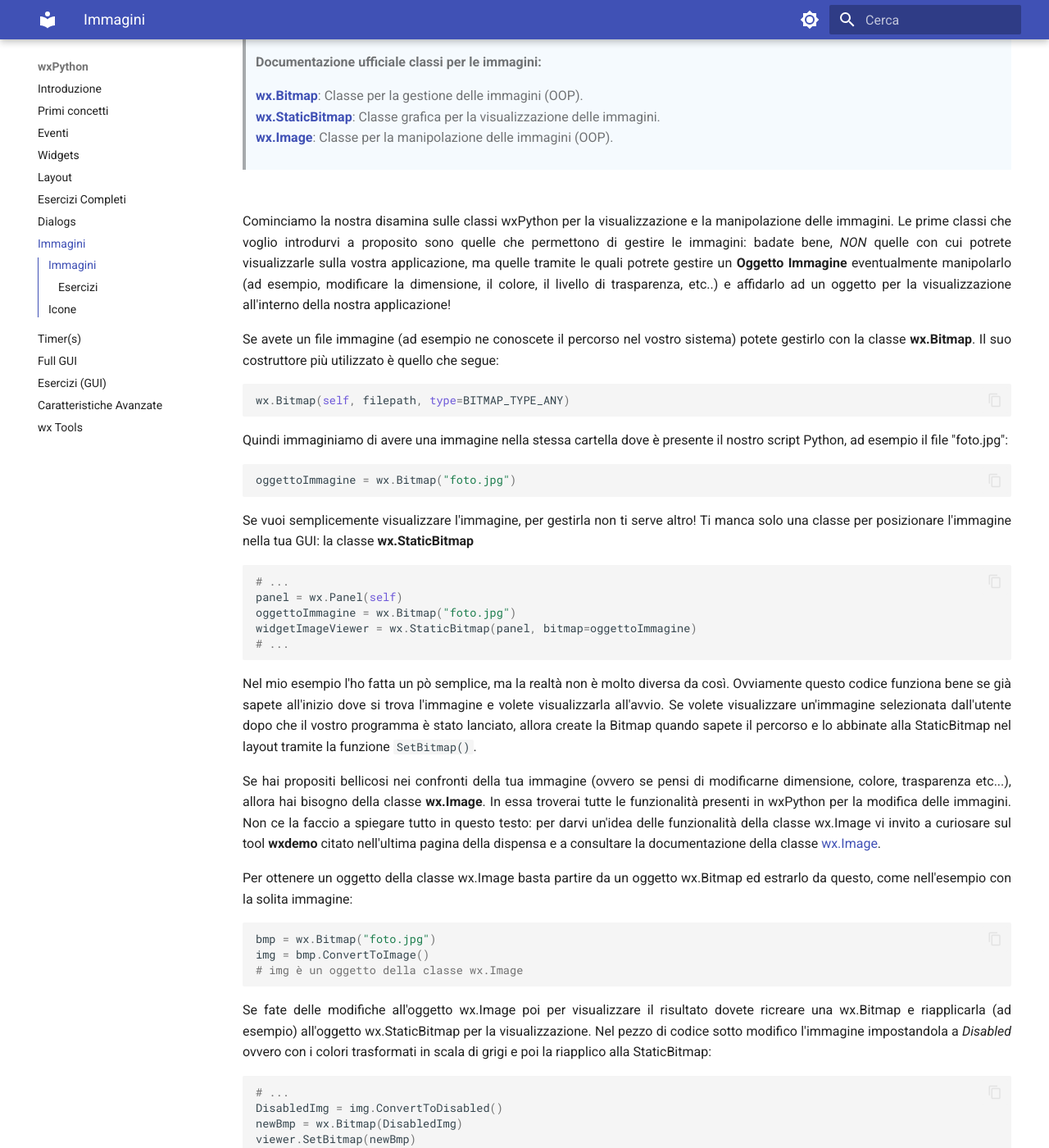
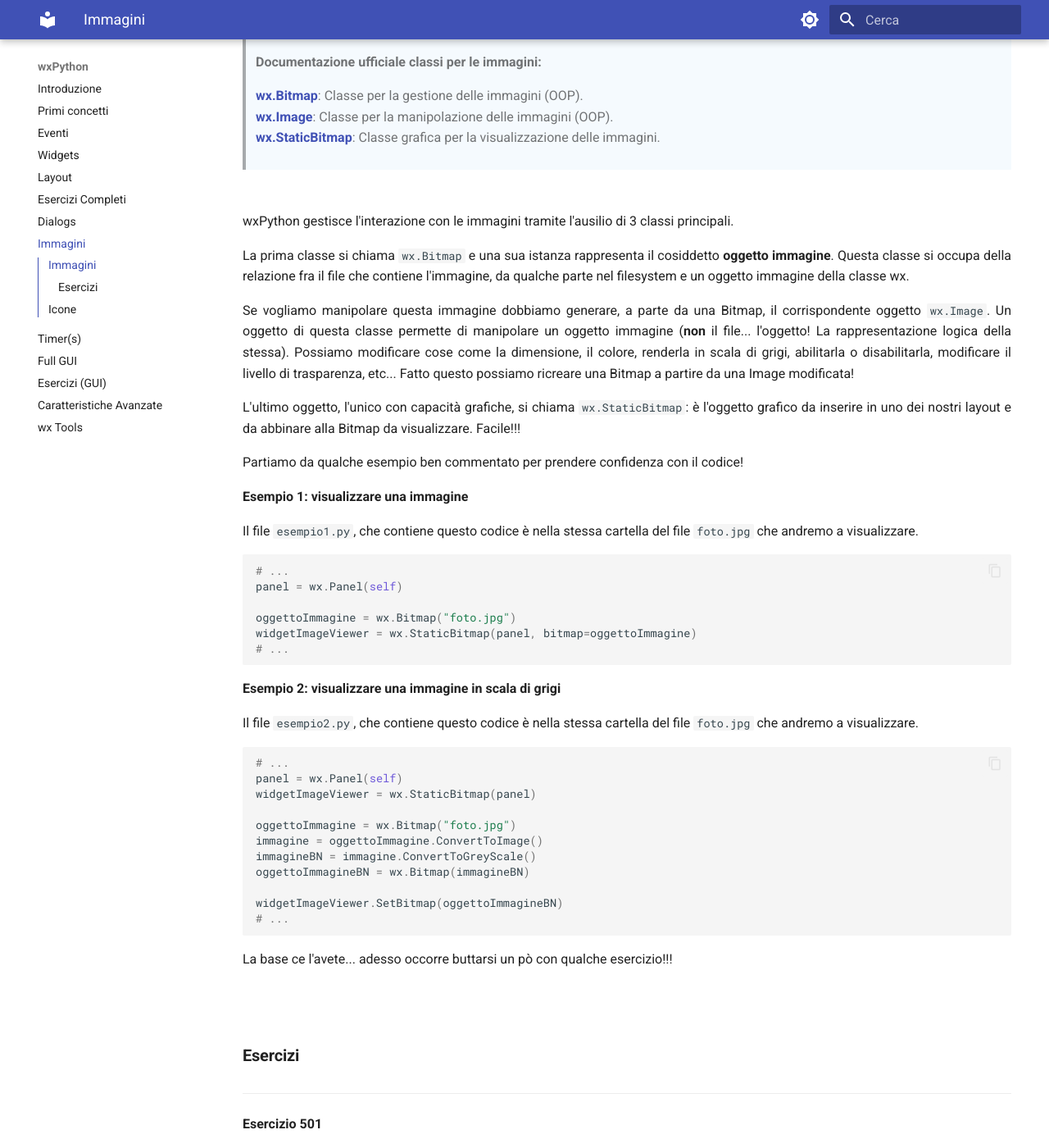
Before and after one commit to adjamhub/pyhandouts, an MkDocs documentation site: the page built from docs/wx/150_images.md, in a window 1280 px wide and 1400 px high, scrolled down 713 px. Shown: the whole window at 82% size. Built offline with MkDocs 1.6.1 and Material for MkDocs 9.7.7, drawn with Linux system fonts in a browser that asks for light colours; some of the changed text lies outside the part shown.

Commit message:
Update 150_images.md

````diff
--- a/docs/wx/150_images.md
+++ b/docs/wx/150_images.md
@@ -22,89 +22,59 @@
 > **Documentazione ufficiale classi per le immagini:**
 >
 > **<a href="https://docs.wxpython.org/wx.Bitmap.html" target="_blank">wx.Bitmap</a>**: Classe per la gestione delle immagini (OOP).<br>
+> **<a href="https://docs.wxpython.org/wx.Image.html" target="_blank">wx.Image</a>**: Classe per la manipolazione delle immagini (OOP).<br>
 > **<a href="https://docs.wxpython.org/wx.StaticBitmap.html" target="_blank">wx.StaticBitmap</a>**: Classe grafica per la visualizzazione delle immagini.<br>
-> **<a href="https://docs.wxpython.org/wx.Image.html" target="_blank">wx.Image</a>**: Classe per la manipolazione delle immagini (OOP).<br>
 
 
-Cominciamo la nostra disamina sulle classi wxPython per la
-visualizzazione e la manipolazione delle immagini. Le prime classi che
-voglio introdurvi a proposito sono quelle che permettono di gestire le
-immagini: badate bene, *NON* quelle con cui potrete visualizzarle sulla
-vostra applicazione, ma quelle tramite le quali potrete gestire un
-**Oggetto Immagine** eventualmente manipolarlo (ad esempio, modificare
-la dimensione, il colore, il livello di trasparenza, etc..) e affidarlo
-ad un oggetto per la visualizzazione all'interno della nostra
-applicazione!
+wxPython gestisce l'interazione con le immagini tramite l'ausilio di 3 classi principali.
 
-Se avete un file immagine (ad esempio ne conoscete il percorso nel
-vostro sistema) potete gestirlo con la classe **wx.Bitmap**. Il suo
-costruttore più utilizzato è quello che segue:
+La prima classe si chiama `wx.Bitmap` e una sua istanza rappresenta il cosiddetto **oggetto immagine**. Questa classe si occupa
+della relazione fra il file che contiene l'immagine, da qualche parte nel filesystem e un oggetto immagine della classe wx.
 
-``` python
-wx.Bitmap(self, filepath, type=BITMAP_TYPE_ANY)
-```
+Se vogliamo manipolare questa immagine dobbiamo generare, a parte da una Bitmap, il corrispondente oggetto `wx.Image`.
+Un oggetto di questa classe permette di manipolare un oggetto immagine (**non** il file... l'oggetto! La rappresentazione logica della stessa).
+Possiamo modificare cose come la dimensione, il colore, renderla in scala di grigi, abilitarla o disabilitarla, modificare il livello di trasparenza, etc...
+Fatto questo possiamo ricreare una Bitmap a partire da una Image modificata!
 
-Quindi immaginiamo di avere una immagine nella stessa cartella dove è
-presente il nostro script Python, ad esempio il file "foto.jpg":
+L'ultimo oggetto, l'unico con capacità grafiche, si chiama `wx.StaticBitmap`: è l'oggetto grafico da inserire in uno dei nostri layout e da abbinare alla Bitmap
+da visualizzare. Facile!!!
 
-``` python
-oggettoImmagine = wx.Bitmap("foto.jpg")
-```
+Partiamo da qualche esempio ben commentato per prendere confidenza con il codice!
 
-Se vuoi semplicemente visualizzare l'immagine, per gestirla non ti
-serve altro! Ti manca solo una classe per posizionare l'immagine nella
-tua GUI: la classe **wx.StaticBitmap**
+
+**Esempio 1: visualizzare una immagine**
+
+Il file `esempio1.py`, che contiene questo codice è nella stessa cartella del file `foto.jpg` che andremo a visualizzare.
 
 ``` python
 # ...
 panel = wx.Panel(self)
+
 oggettoImmagine = wx.Bitmap("foto.jpg")
 widgetImageViewer = wx.StaticBitmap(panel, bitmap=oggettoImmagine)
 # ...
 ```
 
-Nel mio esempio l'ho fatta un pò semplice, ma la realtà non è molto diversa da così.
-Ovviamente questo codice funziona bene se già sapete all'inizio dove si trova l'immagine e volete visualizzarla all'avvio.
-Se volete visualizzare un'immagine selezionata dall'utente dopo che il
-vostro programma è stato lanciato, allora create la Bitmap quando sapete
-il percorso e lo abbinate alla StaticBitmap nel layout tramite la funzione `SetBitmap()`.
+**Esempio 2: visualizzare una immagine in scala di grigi**
 
-Se hai propositi bellicosi nei confronti della tua immagine (ovvero se
-pensi di modificarne dimensione, colore, trasparenza etc...), allora
-hai bisogno della classe **wx.Image**. In essa troverai tutte le
-funzionalità presenti in wxPython per la modifica delle immagini. Non ce
-la faccio a spiegare tutto in questo testo: per darvi un'idea delle
-funzionalità della classe wx.Image vi invito a curiosare sul tool
-**wxdemo** citato nell'ultima pagina della dispensa e a consultare la
-documentazione della classe
-[wx.Image](https://wxpython.org/Phoenix/docs/html/wx.Image.html).
-
-Per ottenere un oggetto della classe wx.Image basta partire da un
-oggetto wx.Bitmap ed estrarlo da questo, come nell'esempio con la
-solita immagine:
-
-``` python
-bmp = wx.Bitmap("foto.jpg")
-img = bmp.ConvertToImage()
-# img è un oggetto della classe wx.Image
-```
-
-Se fate delle modifiche all'oggetto wx.Image poi per visualizzare il
-risultato dovete ricreare una wx.Bitmap e riapplicarla (ad esempio)
-all'oggetto wx.StaticBitmap per la visualizzazione. Nel pezzo di codice
-sotto modifico l'immagine impostandola a *Disabled* ovvero con i colori
-trasformati in scala di grigi e poi la riapplico alla StaticBitmap:
+Il file `esempio2.py`, che contiene questo codice è nella stessa cartella del file `foto.jpg` che andremo a visualizzare.
 
 ``` python
 # ...
-DisabledImg = img.ConvertToDisabled()
-newBmp = wx.Bitmap(DisabledImg)
-viewer.SetBitmap(newBmp)
+panel = wx.Panel(self)
+widgetImageViewer = wx.StaticBitmap(panel)
+
+oggettoImmagine = wx.Bitmap("foto.jpg")
+immagine = oggettoImmagine.ConvertToImage()
+immagineBN = immagine.ConvertToGreyScale()
+oggettoImmagineBN = wx.Bitmap(immagineBN)
+
+widgetImageViewer.SetBitmap(oggettoImmagineBN)
 # ...
 ```
 
-Spero sia chiaro.
-Adesso comunque arriva qualche esercizio ad aiutarvi :)
+La base ce l'avete... adesso occorre buttarsi un pò con qualche esercizio!!!
+
 
 
 ### Esercizi
@@ -128,7 +98,6 @@
 selezionare una immagine che andrà mostrata nella StaticBitmap. Il
 secondo pulsante è un ToggleButton che abilita/disabilita l'immagine
 selezionata.
-
 
 ----------------------------------------------------------------------------------------------------------------------
 
@@ -158,65 +127,29 @@
 bitmap = wx.ArtProvider.GetBitmap(wx.UN_ID_FRA_QUELLI_ELENCATI_SOTTO)
 ```
 
-Vediamo l'elenco delle icone automaticamente supportate (in rigoroso ordine alfabetico):
+Vediamo l'elenco delle icone automaticamente supportate (in rigoroso ordine sparso):
 
-| Descrizione                 |  Art Provider ID           |
-|-----------------------------|----------------------------|
-| Aggiungi Bookmark           |  wx.ART_ADD_BOOKMARK       |
-| CDRom                       |  wx.ART_CDROM              |
-| Chiudi                      |  wx.ART_CLOSE              |
-| Copia                       |  wx.ART_COPY               |
-| Una grossa X                |  wx.ART_CROSS_MARK         |
-| Taglia                      |  wx.ART_CUT                |
-| Cancella Bookmark           |  wx.ART_DEL_BOOKMARK       |
-| Cancella                    |  wx.ART_DELETE             |
-| Errore                      |  wx.ART_ERROR              |
-| File eseguibile             |  wx.ART_EXECUTABLE_FILE    |
-| Apri (file)                 |  wx.ART_FILE_OPEN          |
-| Salva (file)                |  wx.ART_FILE_SAVE          |
-| Salva come                  |  wx.ART_FILE_SAVE_AS       |
-| Trova                       |  wx.ART_FIND               |
-| Trova e sostituisci         |  wx.ART_FIND_AND_REPLACE   |
-| Floppy                      |  wx.ART_FLOPPY
-| Cartella                    |  wx.ART_FOLDER
-| Apri Cartella               |  wx.ART_FOLDER_OPEN
-| Torna Indietro              |  wx.ART_GO_BACK
-| Vai alla cartella superiore |  wx.ART_GO_DIR_UP
-| Vai giù                     |  wx.ART_GO_DOWN
-| Vai avanti                  |  wx.ART_GO_FORWARD
-| Torna a casa (Lassie)       |  wx.ART_GO_HOME
-| Vai dal genitore            |  wx.ART_GO_TO_PARENT
-| Vai su                      |  wx.ART_GO_UP
-| Torna al primo              |  wx.ART_GOTO_FIRST
-| Vai all'ultimo              | wx.ART_GOTO_LAST
-| Hard Disk                   |  wx.ART_HARDDISK
-| Aiuto                       |  wx.ART_HELP
-| Aiuto (libro)               |  wx.ART_HELP_BOOK
-| Aiuto (cartella)            |  wx.ART_HELP_FOLDER
-| Aiuto (pagina)              |  wx.ART_HELP_PAGE
-| Aiuto (impostazioni)        | wx.ART_HELP_SETTINGS
-| Auto (pannello laterale)    |  wx.ART_HELP_SIDE_PANEL
-| Informazioni                |  wx.ART_INFORMATION
-| Vista elenco                |  wx.ART_LIST_VIEW
-| Meno                        |  wx.ART_MINUS
-| Immagine mancante           |  wx.ART_MISSING_IMAGE
-| Nuovo                       |  wx.ART_NEW
-| Nuova cartella              |  wx.ART_NEW_DIR
-| File normale                |  wx.ART_NORMAL_FILE
-| Incolla                     |  wx.ART_PASTE
-| Più                         |  wx.ART_PLUS
-| Stampa                      |  wx.ART_PRINT
-| Domanda                     |  wx.ART_QUESTION
-| Termina l'applicazione      | wx.ART_QUIT
-| Ripristina                  |  wx.ART_REDO
-| Vista riassuntiva           |  wx.ART_REPORT_VIEW
-| Un grosso tick              |  wx.ART_TICK_MARK
-| Suggerimento                |  wx.ART_TIP
-| Annulla                     |  wx.ART_UNDO
-| Attenzione                  |  wx.ART_WARNING
 
-Per adesso basta così! Ma ricordatevi di questo elenco quando parleremo
-di menù e barre degli strumenti...
+| Elenco              | Art Provider ID       | Disponibili               |                        |
+|---------------------|-----------------------|---------------------------|------------------------|
+| wx.ART_ERROR        | wx.ART_GOTO_LAST      | wx.ART_FILE_SAVE_AS       | wx.ART_QUESTION        |
+| wx.ART_PRINT        | wx.ART_DELETE         | wx.ART_WARNING            | wx.ART_HELP            |
+| wx.ART_COPY         | wx.ART_INFORMATION    | wx.ART_TIP                | wx.ART_CUT             |
+| wx.ART_ADD_BOOKMARK | wx.ART_REPORT_VIEW    | wx.ART_PASTE              | wx.ART_DEL_BOOKMARK    |
+| wx.ART_LIST_VIEW    | wx.ART_UNDO           | wx.ART_HELP_SIDE_PANEL    | wx.ART_NEW_DIR         |
+| wx.ART_REDO         | wx.ART_HELP_SETTINGS  | wx.ART_FOLDER             | wx.ART_PLUS            |
+| wx.ART_HELP_BOOK    | wx.ART_FOLDER_OPEN    | wx.ART_MINUS              | wx.ART_HELP_FOLDER     |
+| wx.ART_GO_DIR_UP    | wx.ART_CLOSE          | wx.ART_HELP_PAGE          | wx.ART_EXECUTABLE_FILE |
+| wx.ART_QUIT         | wx.ART_GO_BACK        | wx.ART_NORMAL_FILE        | wx.ART_FIND            |
+| wx.ART_GO_FORWARD   | wx.ART_TICK_MARK      | wx.ART_FIND_AND_REPLACE   | wx.ART_GO_UP           |
+| wx.ART_CROSS_MARK   | wx.ART_HARDDISK       | wx.ART_GO_DOWN            | wx.ART_MISSING_IMAGE   |
+| wx.ART_FLOPPY       | wx.ART_GO_TO_PARENT   | wx.ART_NEW                | wx.ART_CDROM           |
+| wx.ART_GO_HOME      | wx.ART_FILE_OPEN      | wx.ART_GOTO_FIRST         | wx.ART_FILE_SAVE       |
+
+
+Per finire, vediamo un esempio di codice in cui inseriamo un icona su un pulsante.
+
+
 
 <br>
 <br>
````
